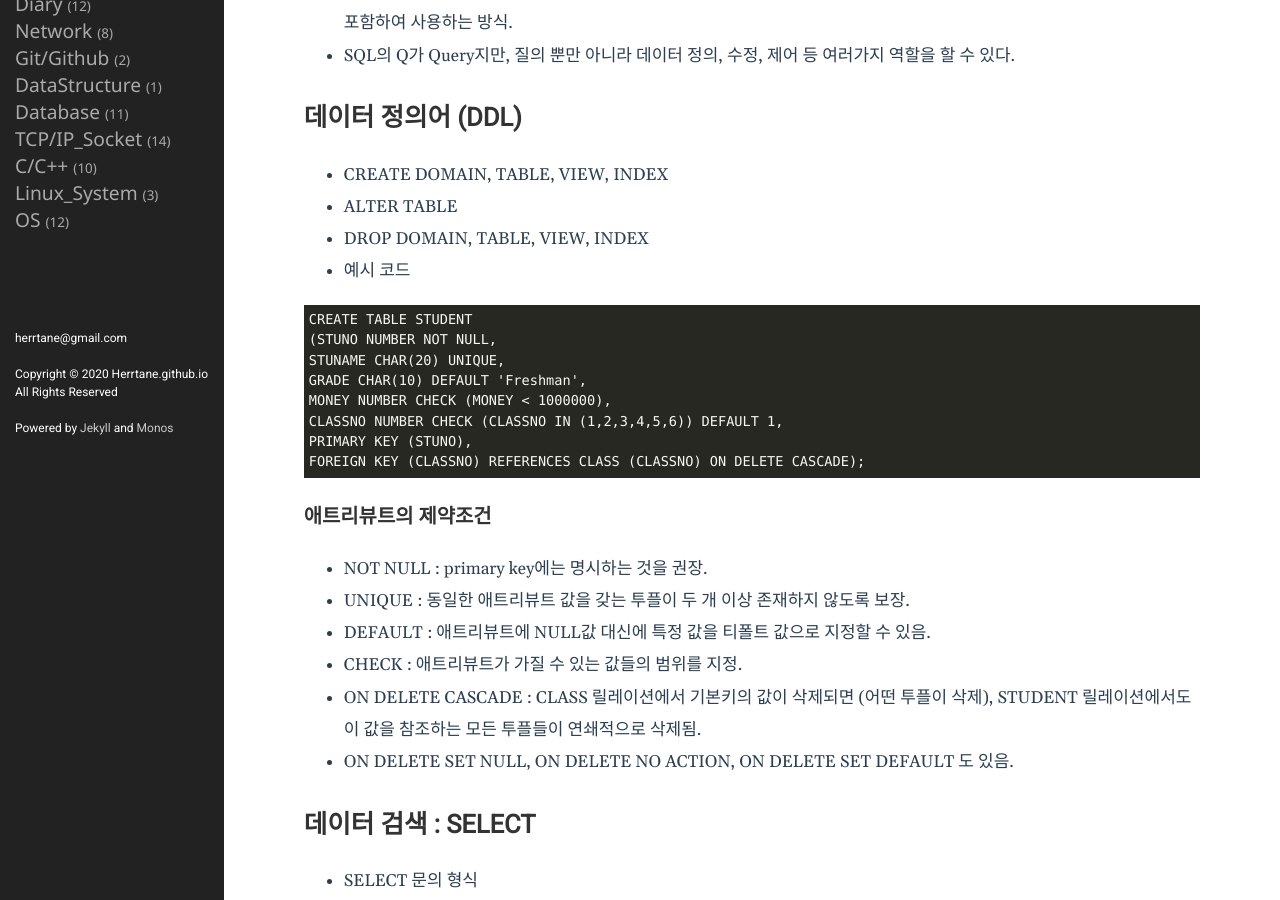
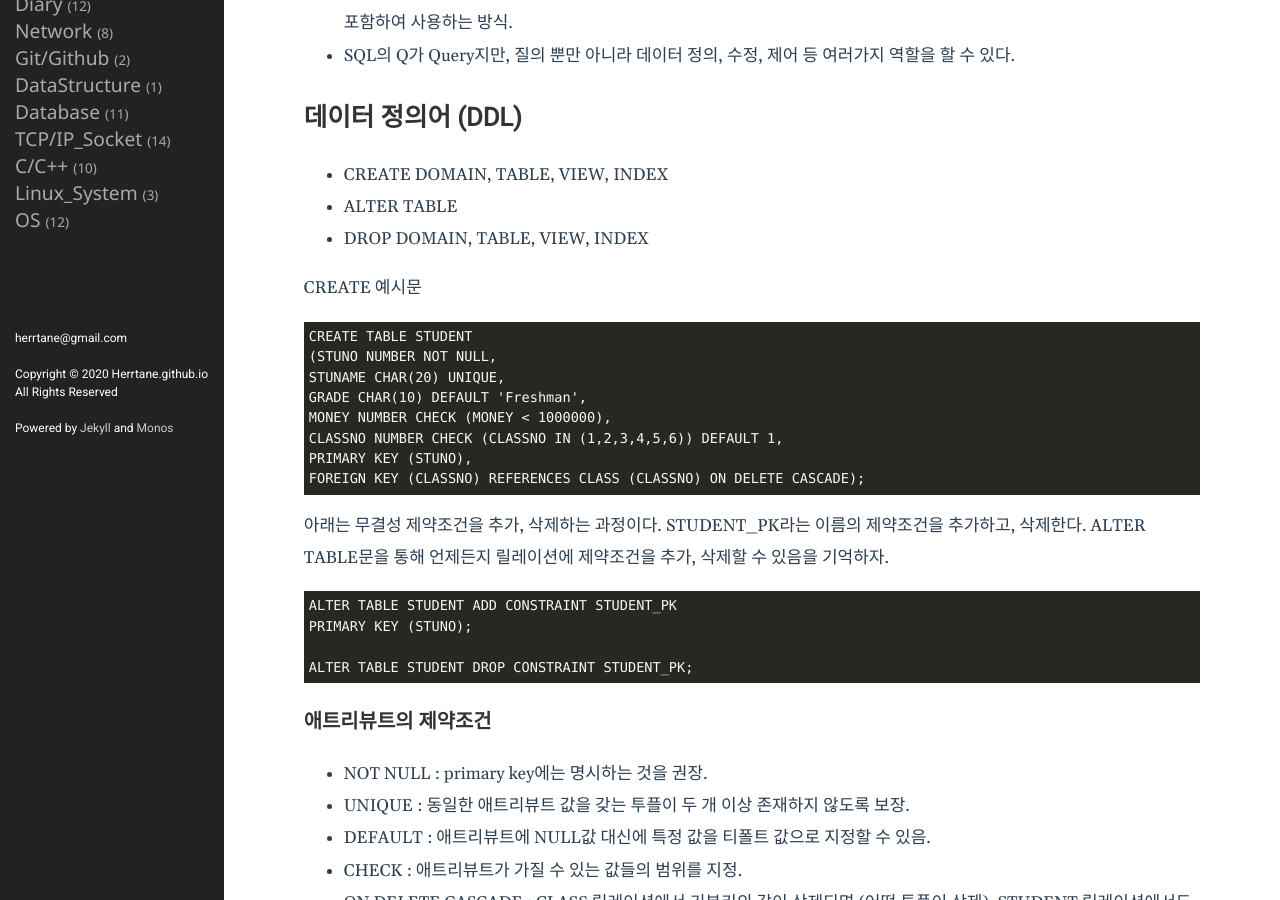
Before and after one commit to Herrtane/Herrtane.github.io, a Jekyll site: the page built from _posts/Database/2021-12-13-database-third.markdown, in a window 1280 px wide and 900 px high, scrolled down 359 px. Built offline with Jekyll 4.4.1, drawn with Linux system fonts in a browser that asks for light colours; comment, search, counter and statistics services are not loaded.

Commit message:
Change DB post

````diff
--- a/_posts/Database/2021-12-13-database-third.markdown
+++ b/_posts/Database/2021-12-13-database-third.markdown
@@ -20,7 +20,7 @@ comments: true
 - ALTER TABLE
 - DROP DOMAIN, TABLE, VIEW, INDEX
 
-- 예시 코드
+CREATE 예시문
 
 ```
 CREATE TABLE STUDENT
@@ -31,6 +31,16 @@ MONEY NUMBER CHECK (MONEY < 1000000),
 CLASSNO NUMBER CHECK (CLASSNO IN (1,2,3,4,5,6)) DEFAULT 1,
 PRIMARY KEY (STUNO),
 FOREIGN KEY (CLASSNO) REFERENCES CLASS (CLASSNO) ON DELETE CASCADE);
+```
+
+아래는 무결성 제약조건을 추가, 삭제하는 과정이다. STUDENT_PK라는 이름의 제약조건을 추가하고, 삭제한다.
+ALTER TABLE문을 통해 언제든지 릴레이션에 제약조건을 추가, 삭제할 수 있음을 기억하자.
+
+```
+ALTER TABLE STUDENT ADD CONSTRAINT STUDENT_PK
+PRIMARY KEY (STUNO);
+
+ALTER TABLE STUDENT DROP CONSTRAINT STUDENT_PK;
 ```
 
 ### 애트리뷰트의 제약조건
````
